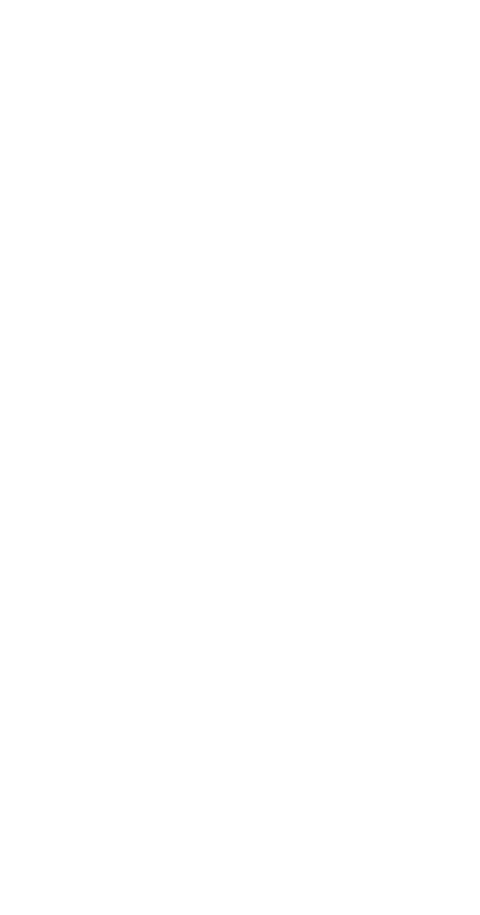
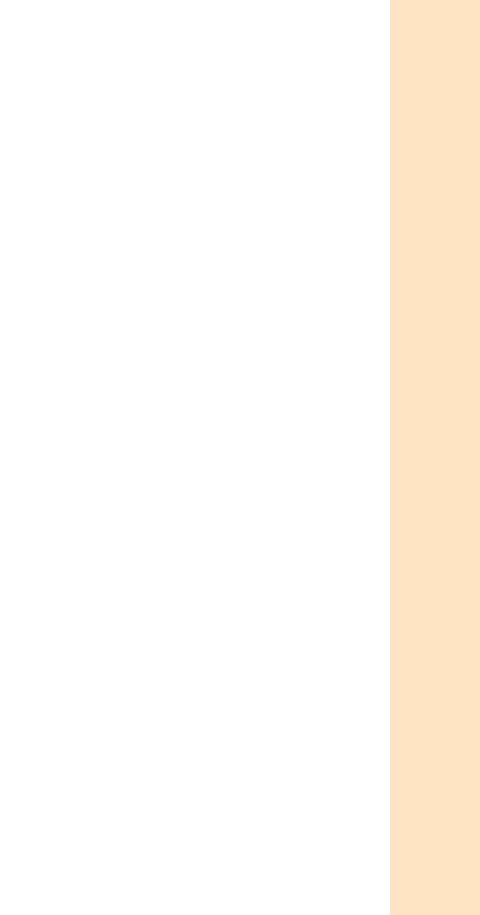
Before and after one commit to onedegreelabs/glimpse-front, a Next.js app: page / in a window 390 px wide. Shown: the whole page, 480 px wide, since content can reach past the window. Built offline with nearby package versions, Linux system fonts and the light colour scheme.

Commit message:
Feat: 전역 css에 디바이스별로 반응형으로 나올 수 있도록 css 수정

```diff
--- a/src/app/layout.module.scss
+++ b/src/app/layout.module.scss
@@ -1,6 +1,6 @@
 .children-wrapper {
   margin: auto;
-  width: 480px;
+  max-width: 480px;
   height: 915px;
   background-color: #fff;
 }
```
